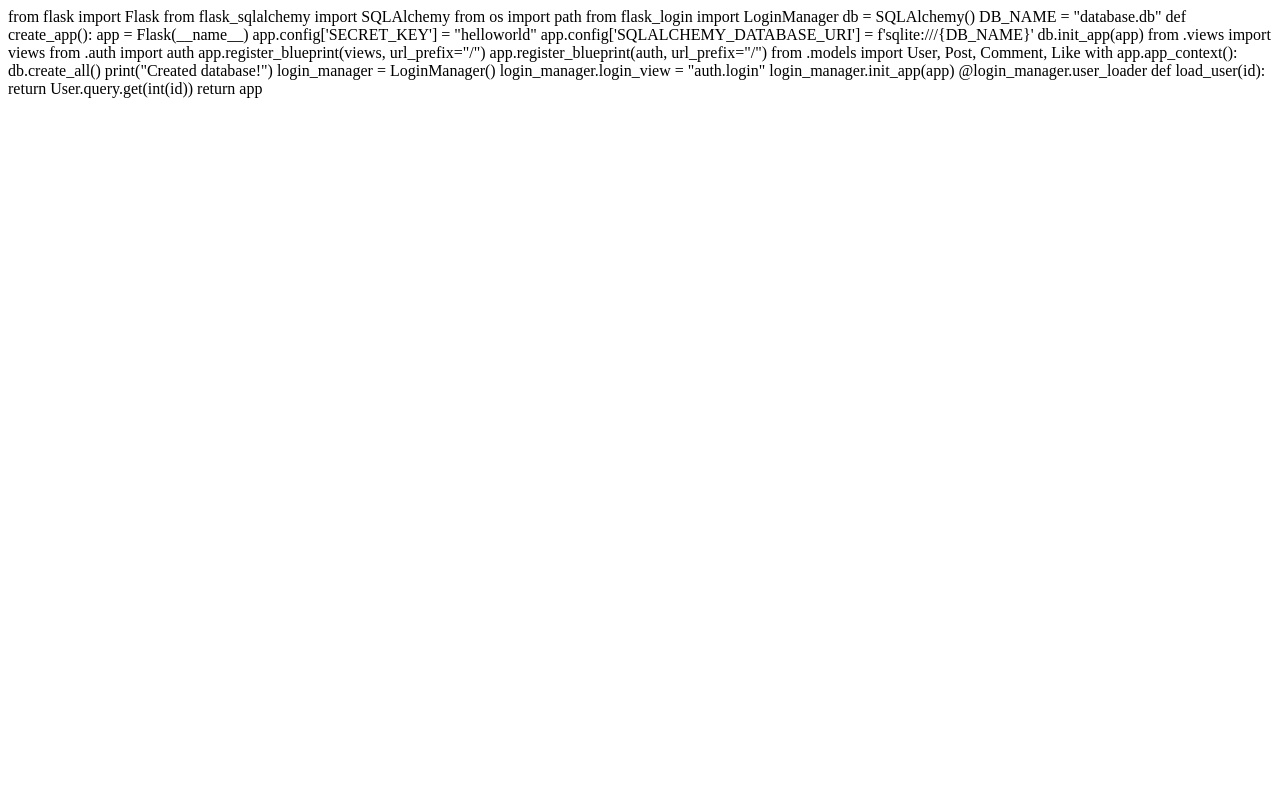
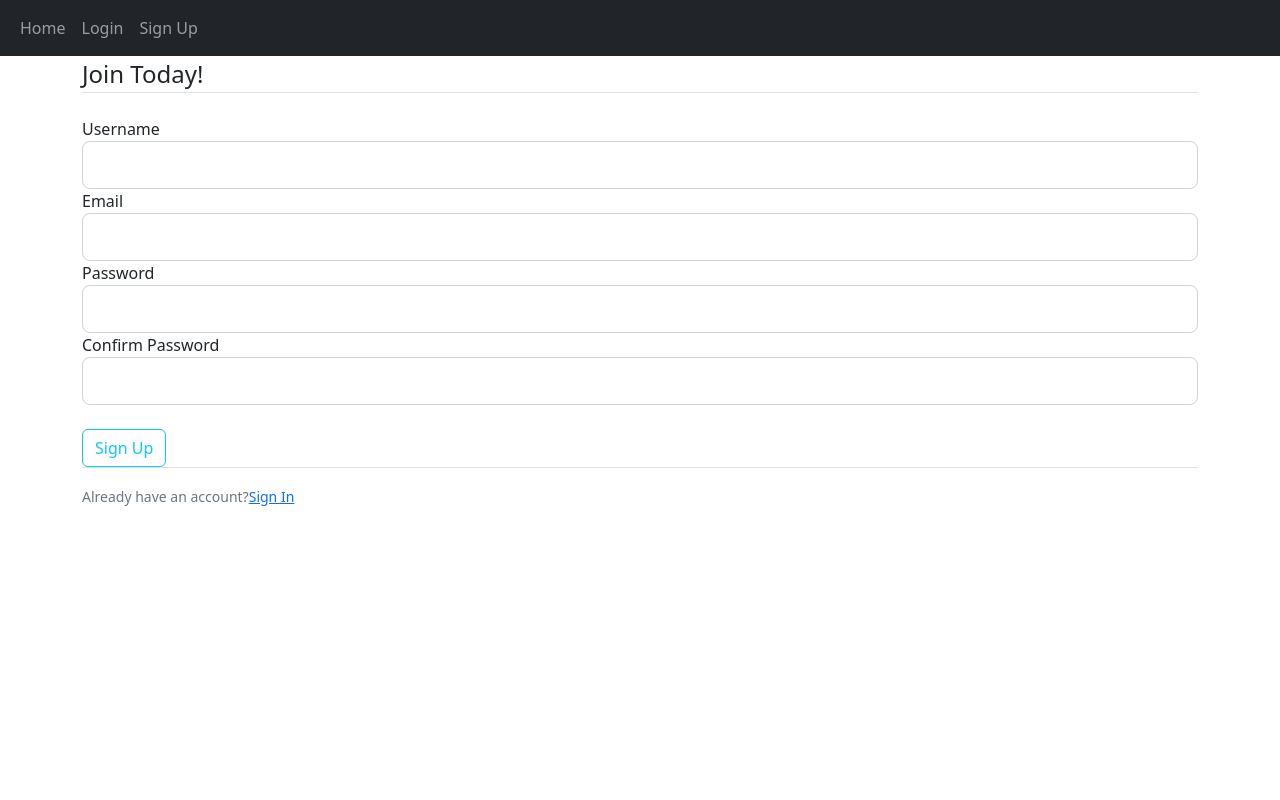
Before and after one commit to eur1el/referenceflask, a Flask app: page /sign-up in a window 1280 px wide. Run offline with Flask 3, Linux system fonts and the light colour scheme; some libraries are stand-ins or nearby versions.

Commit message:
fixed bugs

```diff
--- a/Content/website/templates/signup.html
+++ b/Content/website/templates/signup.html
@@ -1,38 +1,84 @@
-from flask import Flask
-from flask_sqlalchemy import SQLAlchemy
-from os import path
-from flask_login import LoginManager
+<!--Uses base template's code for base html site-->
+<!--Signup page that allows users to sign up their account-->
+{% extends "base.html" %} {% block title %}Sign Up{% endblock %} {% block content %}
+<div class="content-section">
+  <form method="POST">
+    {{ form.hidden_tag() }}
+    <fieldset class="form">
+      <legend class="border-bottom mb-4">Join Today!</legend>
+      <div class="form-group">
+        {{ form.username.label(class="form-control-label") }}
 
+        <!--If form is invalid shows error message-->
+        {% if form.username.errors %}
+          {{ form.username(class="form-control form-control-lg is-invalid") }}
+          <div class="invalid-feedback">
+            {% for error in form.username.errors %}
+              <span>{{ error }}</span>
+            {% endfor %}
+          </div>
+        {% else %}
+          {{ form.username(class="form-control form-control-lg")}}
+      {% endif %}
+      </div>
 
-db = SQLAlchemy()
-DB_NAME = "database.db"
+      <div class="form-group">
+        {{ form.email.label(class="form-control-label") }}
 
+        <!--If form is invalid shows error message-->
+        {% if form.email.errors %}
+          {{ form.email(class="form-control form-control-lg is-invalid") }}
+          <div class="invalid-feedback">
+            {% for error in form.email.errors %}
+              <span>{{ error }}</span>
+            {% endfor %}
+          </div>
+        {% else %}
+          {{ form.email(class="form-control form-control-lg")}}
+      {% endif %}
+      </div>
 
-def create_app():
-    app = Flask(__name__)
-    app.config['SECRET_KEY'] = "helloworld"
-    app.config['SQLALCHEMY_DATABASE_URI'] = f'sqlite:///{DB_NAME}'
-    db.init_app(app)
+      <div class="form-group">
+        {{ form.password.label(class="form-control-label") }}
 
-    from .views import views
-    from .auth import auth
+        <!--If form is invalid shows error message-->
+        {% if form.password.errors %}
+          {{ form.password(class="form-control form-control-lg is-invalid") }}
+          <div class="invalid-feedback">
+            {% for error in form.password.errors %}
+              <span>{{ error }}</span>
+            {% endfor %}
+          </div>
+        {% else %}
+          {{ form.password(class="form-control form-control-lg")}}
+      {% endif %}
+      </div>
 
-    app.register_blueprint(views, url_prefix="/")
-    app.register_blueprint(auth, url_prefix="/")
+      <div class="form-group">
+        {{ form.confirmpassword.label(class="form-control-label") }}
 
-    from .models import User, Post, Comment, Like
+        <!--If form is invalid shows error message-->
+        {% if form.confirmpassword.errors %}
+          {{ form.confirmpassword(class="form-control form-control-lg is-invalid") }}
+          <div class="invalid-feedback">
+            {% for error in form.confirmpassword.errors %}
+              <span>{{ error }}</span>
+            {% endfor %}
+          </div>
+        {% else %}
+          {{ form.confirmpassword(class="form-control form-control-lg")}}
+      {% endif %}
+      </div>
 
-    with app.app_context():
-        db.create_all()
-        print("Created database!")
+    </fieldset>
+    </br>
+    <div class="form-group">
+      {{ form.submit(class="btn btn-outline-info")}}
+  </form>
+</div>
 
+<div class="border-top pt-3">
+  <small class="text-muted">
+    Already have an account?<a class="ml-2" href="{{ url_for('auth.login') }}">Sign In</a>
 
-    login_manager = LoginManager()
-    login_manager.login_view = "auth.login"
-    login_manager.init_app(app)
-
-    @login_manager.user_loader
-    def load_user(id):
-        return User.query.get(int(id))
-
-    return app
+{% endblock %}
```
Also changed, not shown: Content/instance/database.db.
